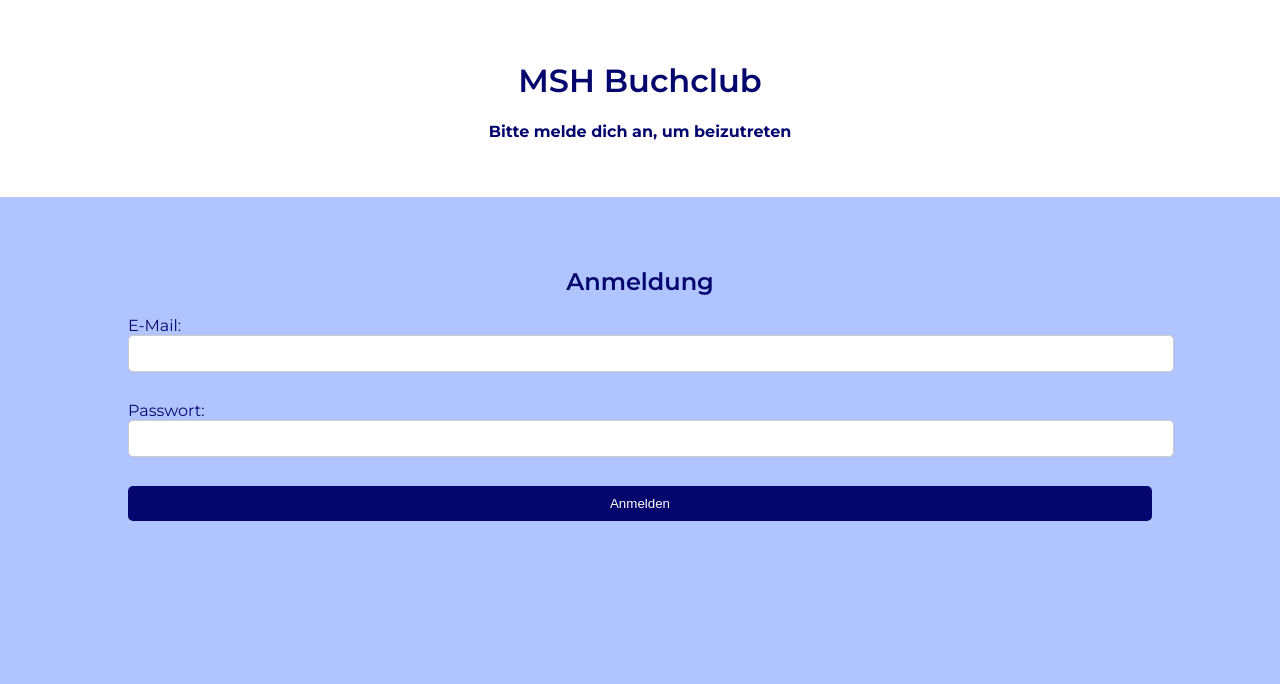
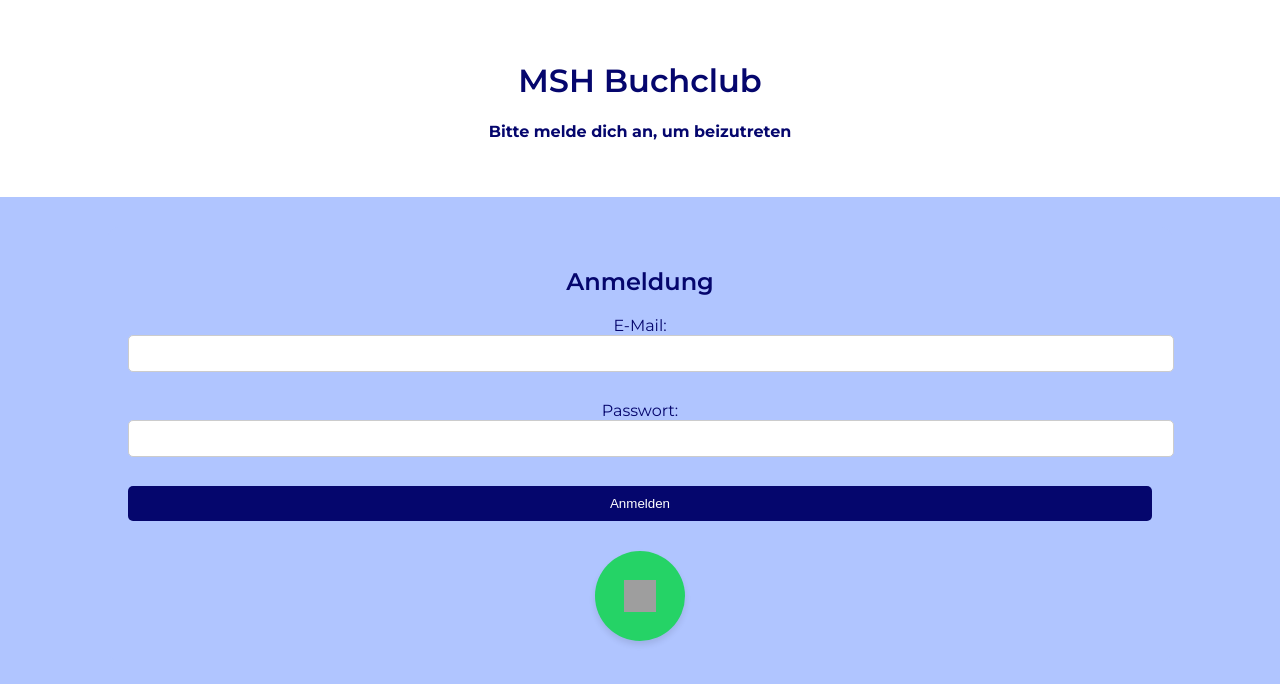
Before and after one commit to padietzelu/buchclub, a plain HTML site: page login.html in a window 1280 px wide. Drawn offline with Linux system fonts and the light colour scheme; grey boxes are pictures that could not be loaded.

Commit message:
Update login.html

```diff
--- a/login.html
+++ b/login.html
@@ -28,6 +28,7 @@
             background-color: #b0c5ff;
             padding: 20px;
             border-radius: 10px;
+            text-align: center;
         }
         h1, h2 {
             text-align: center;
@@ -50,6 +51,31 @@
         }
         .btn:hover {
             background-color: #35408f;
+        }
+        .whatsapp-button {
+            display: inline-flex;
+            align-items: center;
+            justify-content: center;
+            background-color: #25D366;
+            color: white;
+            font-size: 18px;
+            padding: 15px;
+            border-radius: 50px;
+            text-decoration: none;
+            font-weight: bold;
+            box-shadow: 0px 4px 6px rgba(0, 0, 0, 0.1);
+            transition: 0.3s;
+            width: 60px;
+            height: 60px;
+            margin-top: 20px;
+        }
+        .whatsapp-button:hover {
+            background-color: #1ebc57;
+            transform: scale(1.1);
+        }
+        .whatsapp-button img {
+            width: 32px;
+            height: 32px;
         }
     </style>
     <script>
@@ -85,6 +111,11 @@
             <input type="password" id="password" name="password" required><br><br>
             <input type="submit" class="btn" value="Anmelden">
         </form>
+
+        <!-- WhatsApp-Button -->
+        <a href="https://chat.whatsapp.com/EpLanEV7pKF75elYiHE8gH" class="whatsapp-button" target="_blank">
+            <img src="https://upload.wikimedia.org/wikipedia/commons/6/6b/WhatsApp.svg" alt="WhatsApp Logo">
+        </a>
     </div>
 
 </body>
```
